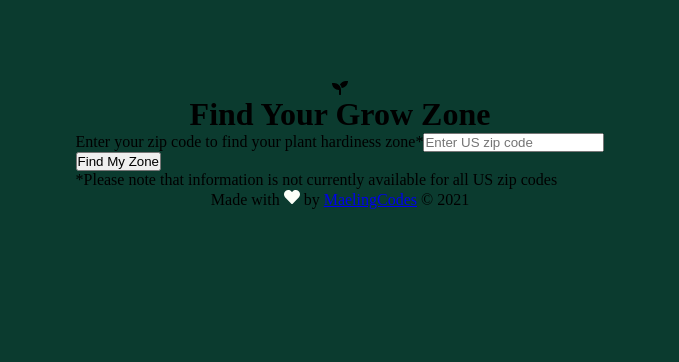
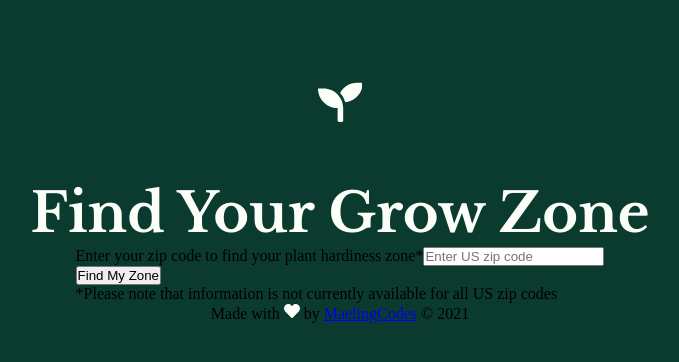
Before and after one commit to maelingmurphy/grow-zone-finder, a React (Create React App) app: page / in a window 1280 px wide. Shown: the top 362 px of the page, without its empty margins (300-979 px from the left). Built offline with nearby package versions, Linux system fonts and the light colour scheme.

Commit message:
import Libre Baskerville font, set fill color for icon, add typography styling to main heading

```diff
--- a/src/App.js
+++ b/src/App.js
@@ -3,7 +3,6 @@ import Header from './components/Header'
 import Form from './components/Form'
 import Results from './components/Results'
 import Footer from './components/Footer'
-
 
 const App = () => {
 
--- a/src/components/Header.js
+++ b/src/components/Header.js
@@ -6,9 +6,9 @@ const Header = () => {
     return(
         <header>
             <IconContext.Provider value={{className: 'icon'}}>
-                <FaSeedling />
+                <FaSeedling size="2.8em" />
             </IconContext.Provider>
-            <h1>Find Your Grow Zone</h1>
+            <h1 class="heading-main">Find Your Grow Zone</h1>
         </header>
     );
 }
--- a/src/components/css/Header.css
+++ b/src/components/css/Header.css
@@ -2,4 +2,18 @@ header {
     display: flex;
     flex-direction: column;
     align-items: center;
+    /* text-align: center; */
 }
+
+.icon * {
+    fill: #FBFFF8;
+}
+
+.heading-main {
+    font-family: 'Libre Baskerville', serif;
+    font-size: 3.4rem;
+    font-weight: 700;
+    margin-top: 1em;
+    color: #FBFFF8;
+    text-align: center;
+}
--- a/src/index.css
+++ b/src/index.css
@@ -1,3 +1,5 @@
+@import url('https://fonts.googleapis.com/css2?family=Libre+Baskerville:wght@700&display=swap');
+
 *, *:before, *:after {
   margin: 0;
   padding: 0;
```
